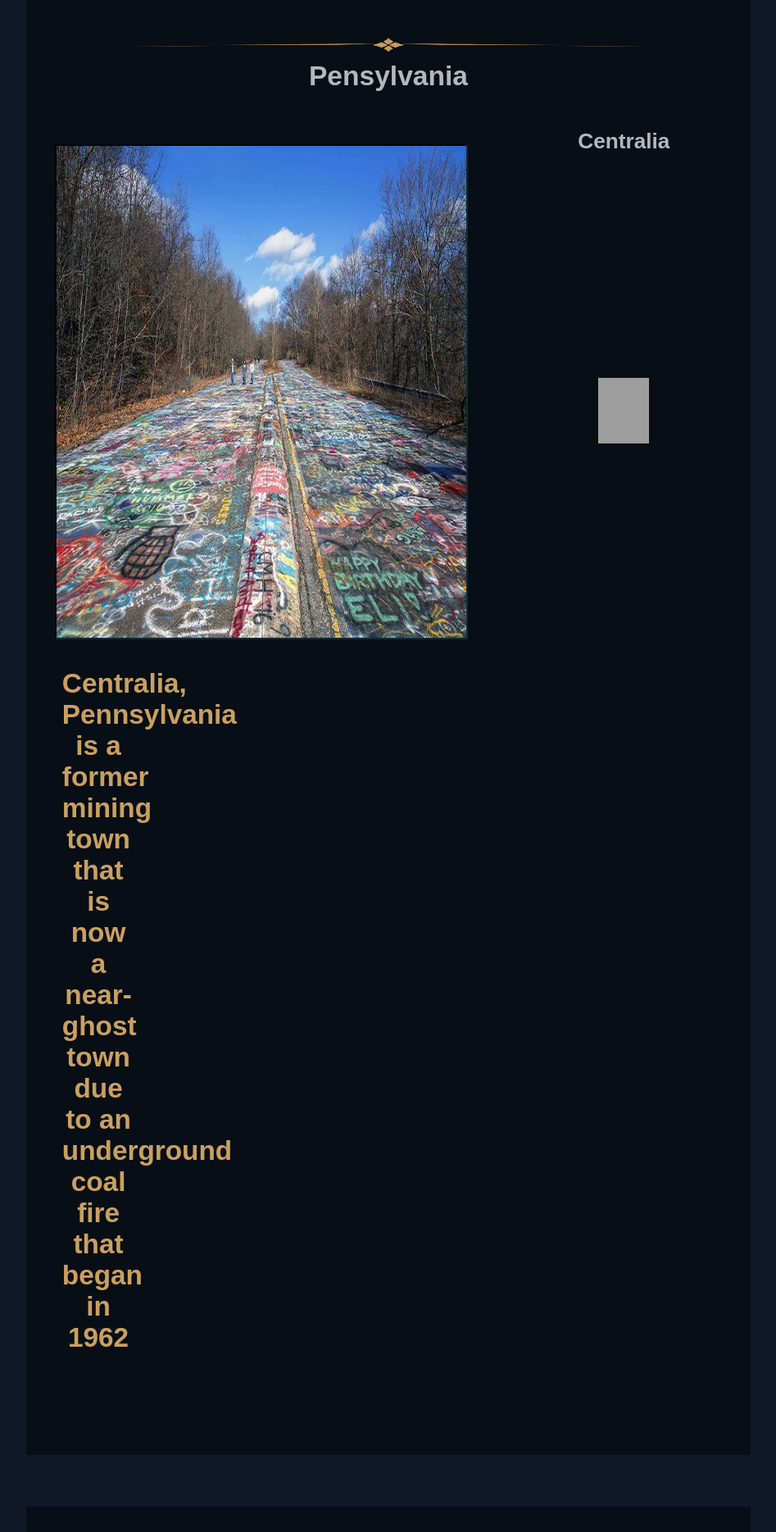
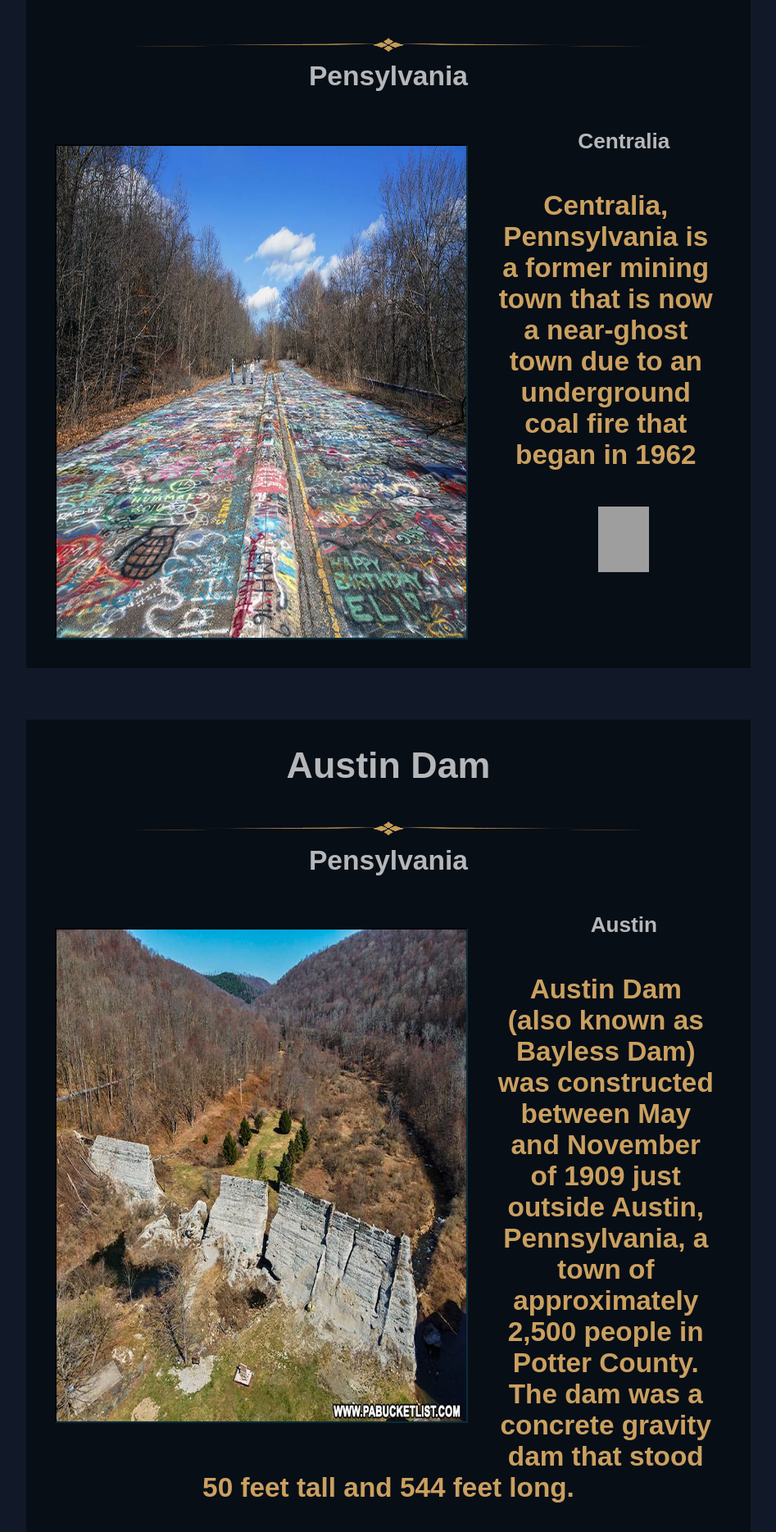
Before and after one commit to chris-skeen/Urbex, a Django app: page / in a window 1280 px wide. Shown: the part 576-2445 px from the top of the page at 82% size, without its empty margins (166-1113 px from the left). Run offline with Django 5.2, Linux system fonts and the light colour scheme; data comes from the database, SQL or seed files in the repository; both versions use the stored data as it was after the commit; some libraries are stand-ins or nearby versions; grey boxes are pictures that could not be loaded.

Commit message:
final push b4 project

```diff
--- a/app/static/style.css
+++ b/app/static/style.css
@@ -169,8 +169,6 @@
   text-align: center;
   font-size: 25pt;
   margin: 5%;
-  max-width: 10%;
-  max-height: 10%;
 }
 
 .urbex-icon-forp {
@@ -220,6 +218,8 @@
   font-size: 15pt;
   color: rgba(255, 255, 255, 0.7);
   background-color: rgba(1, 5, 6, 0.5);
+  resize: vertical;
+
 }
 
 .form-field-desc {
```
Also changed, not shown: app/static/images/test/86b9f878b9a76435b0993a43756c6a11_Z7yrTcy.jpg (added), db.sqlite3, 3 other files.
